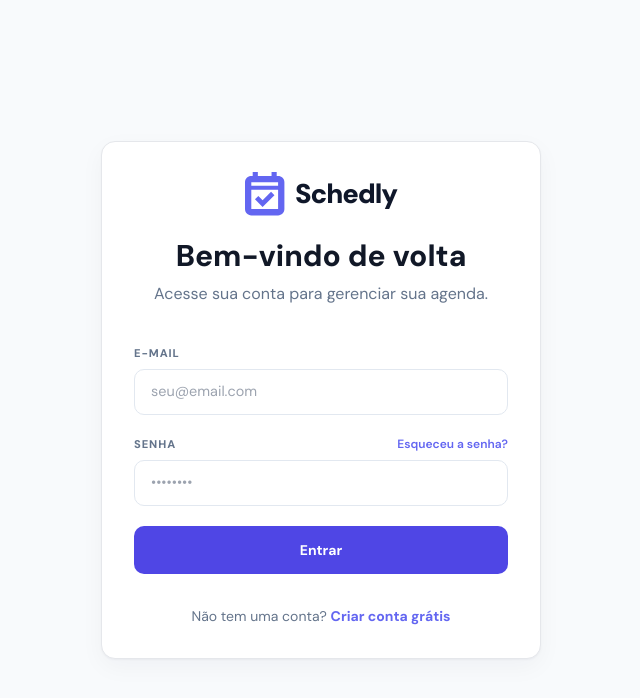
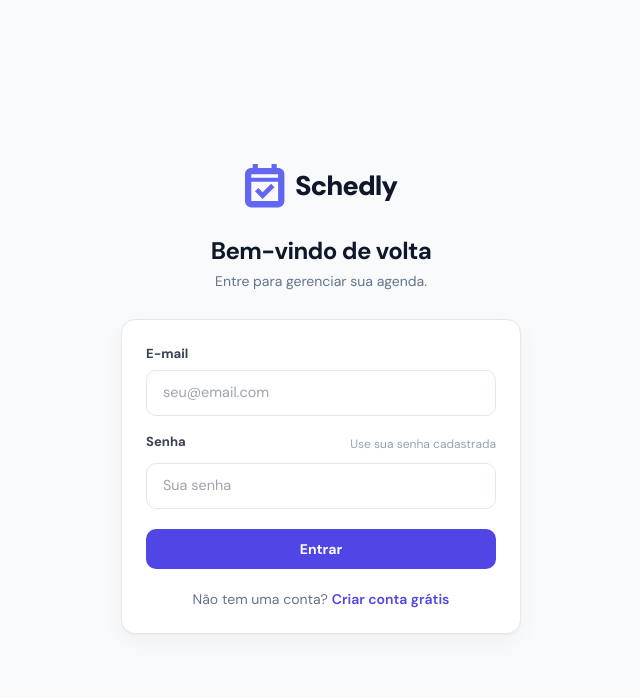
Before and after one commit to THPL28/schedly, a Next.js app: page /login in a window 1280 px wide. Shown: the top 698 px of the page, without its empty margins (319-959 px from the left). Built offline with nearby package versions, Linux system fonts and the light colour scheme; no server answers.

Commit message:
style: refine login experience

```diff
--- a/src/app/(auth)/login/page.tsx
+++ b/src/app/(auth)/login/page.tsx
@@ -3,7 +3,6 @@
 import { useState } from 'react'
 import { login } from '@/lib/actions'
 import Link from 'next/link'
-import { LogIn } from 'lucide-react'
 import Logo from '@/components/logo'
 
 export default function LoginPage() {
@@ -15,7 +14,6 @@ export default function LoginPage() {
         const formData = new FormData(e.currentTarget)
         setLoading(true)
         setError('')
-
         const r = await login(formData)
         if (r?.error) {
             if ((r as any).expired) {
@@ -28,40 +26,23 @@ export default function LoginPage() {
     }
 
     return (
-        <div className="min-h-screen bg-background flex items-center justify-center p-4">
-            <div className="card max-w-[440px] w-full p-6 sm:p-8">
-                <div className="text-center mb-10">
-                    <Link href="/" className="inline-flex items-center gap-2 mb-6 no-underline">
-                        <Logo size={40} />
-                    </Link>
-                    <h1 className="text-3xl font-extrabold m-0 mb-2">Bem-vindo de volta</h1>
-                    <p className="text-muted text-base m-0">Acesse sua conta para gerenciar sua agenda.</p>
+        <main className="flex min-h-screen items-center justify-center bg-slate-50 px-4 py-10">
+            <div className="w-full max-w-[400px]">
+                <div className="mb-7 text-center">
+                    <Link href="/" className="inline-flex no-underline"><Logo size={40} /></Link>
+                    <h1 className="mt-5 text-2xl font-bold tracking-tight text-slate-900">Bem-vindo de volta</h1>
+                    <p className="mt-1 text-sm text-slate-500">Entre para gerenciar sua agenda.</p>
                 </div>
-
-                <form onSubmit={handleSubmit} className="flex flex-col gap-5">
-                    <div>
-                        <label className="label" htmlFor="email">E-mail</label>
-                        <input id="email" name="email" type="email" required className="input" placeholder="seu@email.com" />
-                    </div>
-                    <div>
-                        <div style={{ display: 'flex', justifyContent: 'space-between', alignItems: 'baseline' }}>
-                            <label className="label" htmlFor="password">Senha</label>
-                            <Link href="#" style={{ fontSize: '0.75rem', color: 'var(--primary)', textDecoration: 'none', fontWeight: 600 }}>Esqueceu a senha?</Link>
-                        </div>
-                        <input id="password" name="password" type="password" required className="input" placeholder="••••••••" />
-                    </div>
-
-                    {error && <div style={{ color: 'var(--accent)', fontSize: '0.875rem', fontWeight: 600 }}>{error}</div>}
-
-                    <button type="submit" className="btn btn-primary h-12 text-base" disabled={loading}>
-                        {loading ? 'Entrando...' : 'Entrar'}
-                    </button>
-                </form>
-
-                <div className="mt-8 text-center text-sm text-muted">
-                    Não tem uma conta? <Link href="/register" className="text-primary font-bold no-underline">Criar conta grátis</Link>
+                <div className="section-card p-5 sm:p-6">
+                    <form onSubmit={handleSubmit} className="flex flex-col gap-4">
+                        <div><label className="field-label" htmlFor="email">E-mail</label><input id="email" name="email" type="email" autoComplete="email" required className="input" placeholder="seu@email.com" /></div>
+                        <div><div className="mb-1.5 flex items-center justify-between"><label className="field-label mb-0" htmlFor="password">Senha</label><span className="text-xs text-slate-400">Use sua senha cadastrada</span></div><input id="password" name="password" type="password" autoComplete="current-password" required className="input" placeholder="Sua senha" /></div>
+                        {error && <div role="alert" className="rounded-lg border border-red-100 bg-red-50 px-3 py-2.5 text-sm font-medium text-red-700">{error}</div>}
+                        <button type="submit" className="ui-btn ui-btn-primary mt-1 w-full" disabled={loading}>{loading ? 'Entrando...' : 'Entrar'}</button>
+                    </form>
+                    <p className="mt-5 text-center text-sm text-slate-500">Não tem uma conta? <Link href="/register" className="font-semibold text-indigo-600 hover:text-indigo-700">Criar conta grátis</Link></p>
                 </div>
             </div>
-        </div>
+        </main>
     )
 }
```
